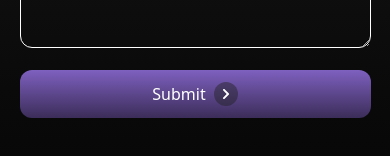
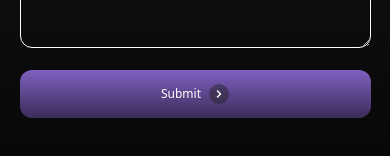
Before and after one commit to jettspanner123/SweatWebsite, a Next.js app: page /contactUs in a window 390 px wide. Shown: the part 498-654 px from the top of the page. Built offline with nearby package versions, Linux system fonts and the light colour scheme.

Commit message:
changes done to css

```diff
--- a/app/contactUs/page.tsx
+++ b/app/contactUs/page.tsx
@@ -282,7 +282,7 @@ export default function Page(): React.JSX.Element {
                                 marginTop: "1rem",
                                 background: ApplicationLinearGradient.current.appThanosGradient
                             }}
-                            className={`w-full h-[3rem] flex justify-center items-center gap-[0.5rem] text-white text-[1rem] rounded-xl border-none outline-none cursor-pointer`}>
+                            className={`w-full h-[3rem] flex justify-center items-center gap-[0.5rem] text-white text-[0.75rem] md:text-[1rem] rounded-xl border-none outline-none cursor-pointer`}>
                             {loading ? "Loading" : "Submit"}
 
                             {!loading && (
```
